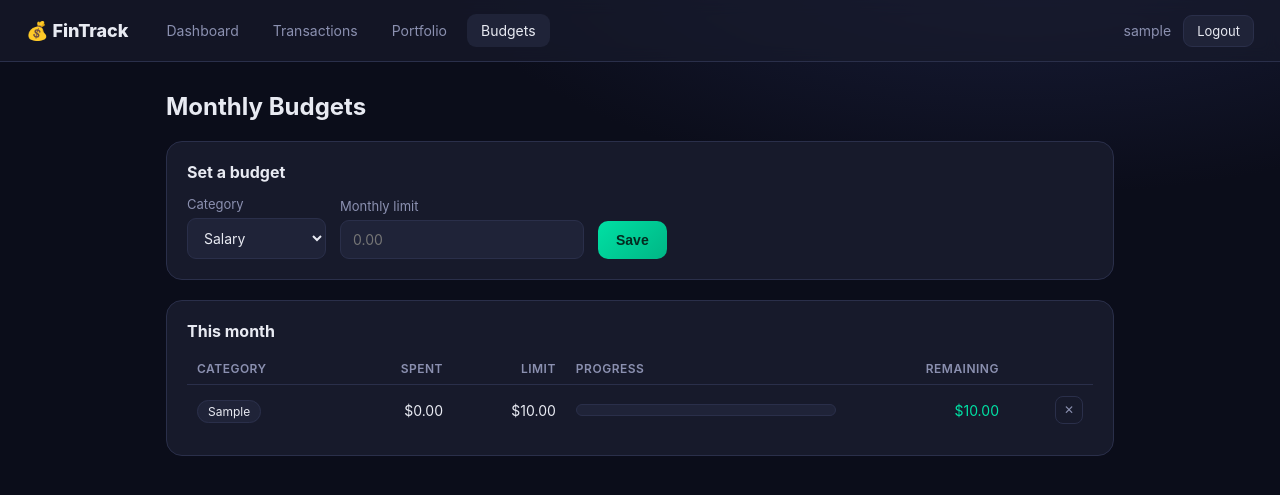
After one commit to amhanesipeace/fintrak, a Flask app: page /budgets in a window 1280 px wide. The commit adds this page. Shown: the top 495 px of the page. Run offline with Flask 3, Linux system fonts and the light colour scheme; a user stored in the database is signed in; tables that the repository leaves empty hold one stand-in row (values such as "Sample post").

Commit message:
Add monthly budgets feature (model + migration + API + web)
New Budget model (one monthly limit per user+category) with migration
8178de17f2e3. REST API: GET/POST /api/budgets, PUT/PATCH/DELETE /api/budgets/<id>,
each budget reporting current-month spent/remaining/percent/over_budget (shared
queries.current_month_spending). Web /budgets page with progress bars, add
(upsert) + delete, and a nav link.

Co-Authored-By: Claude Opus 4.8 <noreply@anthropic.com>

```diff
--- /dev/null
+++ b/queries.py
@@ -0,0 +1,31 @@
+"""Reusable query helpers shared by the API and web views."""
+from datetime import date
+
+from sqlalchemy import func
+
+from extensions import db
+from models import Transaction
+
+
+def month_bounds(today=None):
+    """Return (first_of_this_month, first_of_next_month) as date objects."""
+    today = today or date.today()
+    start = today.replace(day=1)
+    if start.month == 12:
+        nxt = start.replace(year=start.year + 1, month=1)
+    else:
+        nxt = start.replace(month=start.month + 1)
+    return start, nxt
+
+
+def current_month_spending(user_id):
+    """Return {category: total_expense} for the current calendar month."""
+    start, nxt = month_bounds()
+    rows = (db.session.query(Transaction.category,
+                             func.coalesce(func.sum(Transaction.amount), 0.0))
+            .filter(Transaction.user_id == user_id,
+                    Transaction.type == "expense",
+                    Transaction.date >= start, Transaction.date < nxt)
+            .group_by(Transaction.category)
+            .all())
+    return {category: float(total) for category, total in rows}
--- a/static/style.css
+++ b/static/style.css
@@ -130,3 +130,10 @@ input:focus, select:focus { border-color: var(--accent); }
   .nav { gap: 12px; padding: 12px 16px; flex-wrap: wrap; }
   .container { padding: 16px; }
 }
+
+/* Budget progress bars */
+.progress { background: var(--panel2); border: 1px solid var(--line);
+  border-radius: 20px; height: 12px; overflow: hidden; min-width: 140px; }
+.progress > span { display: block; height: 100%; background: var(--green);
+  border-radius: 20px; transition: width .3s; }
+.progress.over > span { background: var(--red); }
--- a/templates/base.html
+++ b/templates/base.html
@@ -14,6 +14,7 @@
       <a href="{{ url_for('main.dashboard') }}" class="{{ 'active' if request.endpoint=='main.dashboard' }}">Dashboard</a>
       <a href="{{ url_for('main.transactions') }}" class="{{ 'active' if request.endpoint=='main.transactions' }}">Transactions</a>
       <a href="{{ url_for('main.portfolio') }}" class="{{ 'active' if request.endpoint=='main.portfolio' }}">Portfolio</a>
+      <a href="{{ url_for('main.budgets') }}" class="{{ 'active' if request.endpoint=='main.budgets' }}">Budgets</a>
     </div>
     <div class="user">
       <span>{{ current_user.username }}</span>
--- /dev/null
+++ b/templates/budgets.html
@@ -0,0 +1,55 @@
+{% extends "base.html" %}
+{% block title %}Budgets · FinTrack{% endblock %}
+{% block content %}
+<h1 class="page-title">Monthly Budgets</h1>
+
+<div class="card">
+  <h2>Set a budget</h2>
+  <form class="row-form" method="post" action="{{ url_for('main.add_budget') }}">
+    <label>Category
+      <select name="category">
+        {% for c in categories %}<option value="{{ c }}">{{ c }}</option>{% endfor %}
+      </select>
+    </label>
+    <label>Monthly limit
+      <input name="amount" type="number" step="0.01" min="0.01" placeholder="0.00" required>
+    </label>
+    <button class="btn" type="submit">Save</button>
+  </form>
+</div>
+
+<div class="card">
+  <div class="card-head"><h2>This month</h2></div>
+  {% if rows %}
+  <table class="table">
+    <thead><tr><th>Category</th><th class="r">Spent</th><th class="r">Limit</th>
+      <th>Progress</th><th class="r">Remaining</th><th></th></tr></thead>
+    <tbody>
+      {% for r in rows %}
+      <tr>
+        <td><span class="tag">{{ r.b.category }}</span></td>
+        <td class="r">{{ r.spent|money }}</td>
+        <td class="r">{{ r.b.amount|money }}</td>
+        <td>
+          <div class="progress {{ 'over' if r.over }}">
+            <span style="width: {{ r.percent }}%"></span>
+          </div>
+        </td>
+        <td class="r {{ 'neg' if r.over else 'pos' }}">
+          {{ r.remaining|money }}{{ ' over' if r.over }}
+        </td>
+        <td class="r">
+          <form method="post" action="{{ url_for('main.delete_budget', bid=r.b.id) }}"
+                onsubmit="return confirm('Remove this budget?');">
+            <button class="btn-del" title="Remove">✕</button>
+          </form>
+        </td>
+      </tr>
+      {% endfor %}
+    </tbody>
+  </table>
+  {% else %}
+  <p class="empty">No budgets yet. Set one above to track your monthly spending.</p>
+  {% endif %}
+</div>
+{% endblock %}
--- a/views.py
+++ b/views.py
@@ -9,7 +9,8 @@ from sqlalchemy import func
 import charts
 import market
 from extensions import db
-from models import Transaction, Holding
+from models import Transaction, Holding, Budget
+from queries import current_month_spending
 
 main = Blueprint("main", __name__)
 
@@ -156,6 +157,57 @@ def delete_holding(hid):
     return redirect(url_for("main.portfolio"))
 
 
+@main.route("/budgets")
+@login_required
+def budgets():
+    spending = current_month_spending(current_user.id)
+    rows = []
+    for b in (Budget.query.filter_by(user_id=current_user.id)
+              .order_by(Budget.category).all()):
+        spent = spending.get(b.category, 0.0)
+        rows.append({
+            "b": b,
+            "spent": spent,
+            "remaining": b.amount - spent,
+            "percent": min(100, round(100 * spent / b.amount)) if b.amount else 0,
+            "over": spent > b.amount,
+        })
+    return render_template("budgets.html", rows=rows, categories=CATEGORIES)
+
+
+@main.route("/budgets/add", methods=["POST"])
+@login_required
+def add_budget():
+    category = request.form.get("category") or "Other"
+    try:
+        amount = float(request.form.get("amount", ""))
+        if amount <= 0:
+            raise ValueError("bad input")
+        # Web convenience: setting a budget for an existing category updates it.
+        existing = Budget.query.filter_by(user_id=current_user.id,
+                                          category=category).first()
+        if existing:
+            existing.amount = round(amount, 2)
+        else:
+            db.session.add(Budget(user_id=current_user.id, category=category,
+                                  amount=round(amount, 2)))
+        db.session.commit()
+        flash("Budget saved.", "success")
+    except Exception:
+        flash("Please enter a valid amount.", "error")
+    return redirect(url_for("main.budgets"))
+
+
+@main.route("/budgets/<int:bid>/delete", methods=["POST"])
+@login_required
+def delete_budget(bid):
+    b = Budget.query.filter_by(id=bid, user_id=current_user.id).first_or_404()
+    db.session.delete(b)
+    db.session.commit()
+    flash("Budget removed.", "success")
+    return redirect(url_for("main.budgets"))
+
+
 @main.route("/charts/spending.png")
 @login_required
 def chart_spending():
```
Also changed, not shown: api.py (+75 -1 lines), migrations/versions/8178de17f2e3_add_budgets_table.py (added, +43 -0 lines), models.py (+24 -0 lines).
